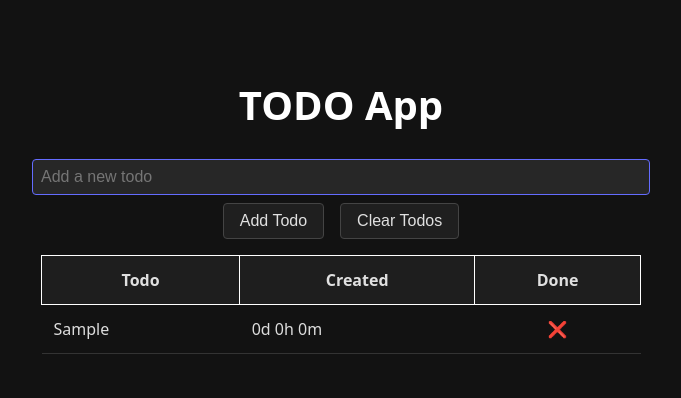
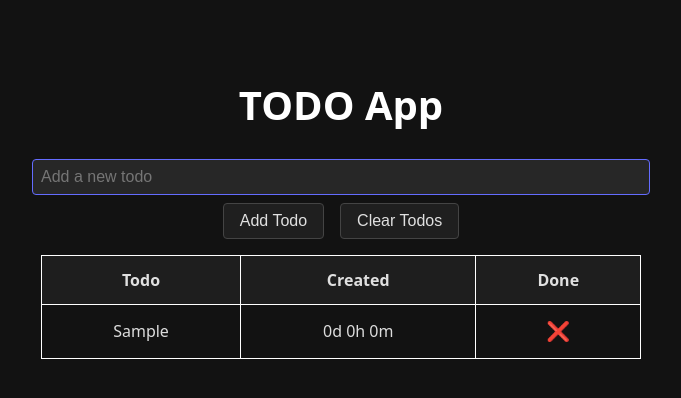
Before and after one commit to 25-26-4BI-SEW/Radbauer_Felix, a Vue app in the folder 08_ADV_Todo_App_extended/todo-extended/: page / in a window 1280 px wide. Both pictures are taken after typing "Sample" into the empty fields and a click on the button "Add Todo". Shown: the top 398 px of the page, without its empty margins (299-980 px from the left). Built offline with nearby package versions, Linux system fonts and the light colour scheme; the HTML template or start-up script is replaced by a standard one.

Commit message:
reactivate styles*, fix formatting
*=(were commented out)

```diff
--- a/08_ADV_Todo_App_extended/todo-extended/src/components/Todo.vue
+++ b/08_ADV_Todo_App_extended/todo-extended/src/components/Todo.vue
@@ -20,6 +20,7 @@ export default {
             return `${days}d ${hours}h ${minutes}m`;
         }
     },
+
     methods: {
         toggleCompleted() {
             this.$emit("update:isCompleted", !this.isCompleted);
@@ -39,12 +40,13 @@ export default {
 </template>
 
 <style scoped>
-/*td.done-cell {
+td.done-cell {
     cursor: pointer;
     font-size: 1.2rem;
 }
+
 td {
     border: solid 1px white;
     text-align: center;
-}*/
+}
 </style>
--- a/08_ADV_Todo_App_extended/todo-extended/src/components/TodoList.vue
+++ b/08_ADV_Todo_App_extended/todo-extended/src/components/TodoList.vue
@@ -1,12 +1,12 @@
 <script setup>
 import Todo from "./Todo.vue";
 
-defineProps({todos: Array});
+const props = defineProps({ todos: Array });
 
 </script>
 
 <template>
-    <table v-if="todos.length > 0">
+    <table v-if="props.todos.length > 0">
         <thead>
             <tr>
                 <th>Todo</th>
@@ -15,12 +15,8 @@ defineProps({todos: Array});
             </tr>
         </thead>
         <tbody>
-            <Todo
-                v-for="item in todos"
-                :description="item.description"
-                :time="item.time"
-                v-model:isCompleted="item.isCompleted"
-            />
+            <Todo v-for="item in props.todos" :description="item.description" :time="item.time"
+                v-model:isCompleted="item.isCompleted" />
         </tbody>
     </table>
     <div v-else class="no-todos">You have <strong>NO Todos!</strong></div>
@@ -31,9 +27,11 @@ defineProps({todos: Array});
     text-align: center;
     margin-top: 2rem;
 }
-table{
+
+table {
     border-collapse: collapse;
 }
+
 th {
     border: solid 1px white;
     text-align: center;
```
